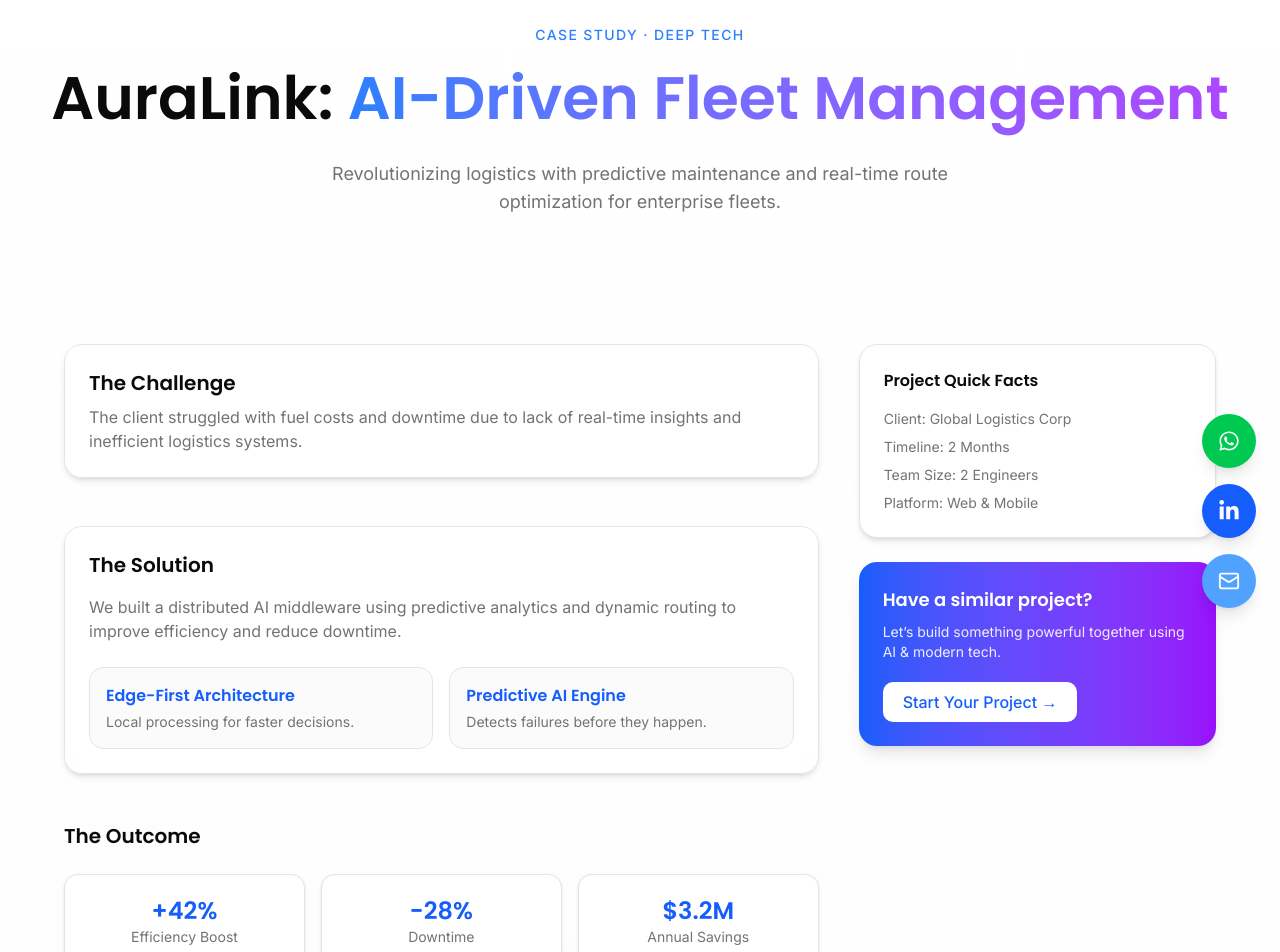
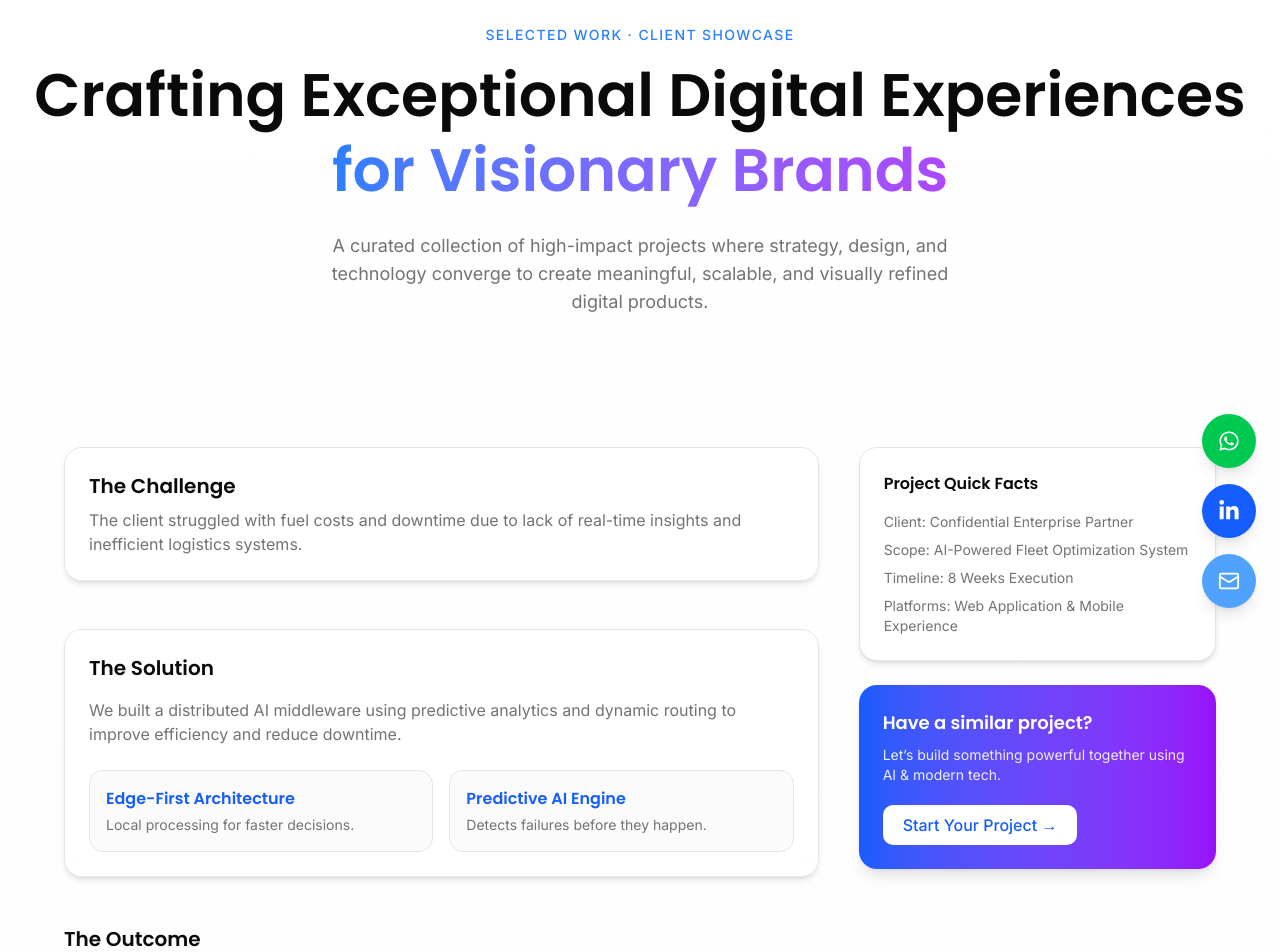
Before and after one commit to hemantgupta98/StackNova, a Next.js app in the folder frontend/: page /src/projects in a window 1280 px wide. Shown: the part 120-1072 px from the top of the page. Built offline with nearby package versions, Linux system fonts and the light colour scheme.

Commit message:
Add animation on service page and keep updation

```diff
--- a/frontend/app/src/projects/page.tsx
+++ b/frontend/app/src/projects/page.tsx
@@ -1,7 +1,9 @@
 "use client";
 
-import { motion, type Variants } from "framer-motion";
+import { motion, useScroll, useTransform, type Variants } from "framer-motion";
 import Projects from "@/components/ui/project";
+import { useRef } from "react";
+import { useRouter } from "next/navigation";
 
 const card3DVariant: Variants = {
   hidden: { opacity: 0, y: 60, rotateX: 15 },
@@ -16,6 +18,25 @@ const card3DVariant: Variants = {
     },
   },
 };
+const containerStagger = {
+  hidden: {},
+  visible: {
+    transition: {
+      staggerChildren: 0.15,
+      delayChildren: 0.2,
+    },
+  },
+};
+
+const fadeUp: Variants = {
+  hidden: { opacity: 0, y: 40 },
+  visible: {
+    opacity: 1,
+    y: 0,
+    transition: { type: "spring", stiffness: 80 },
+  },
+};
+
 const handleViewProject = () => {
   document.getElementById("project")?.scrollIntoView({
     behavior: "smooth",
@@ -23,26 +44,58 @@ const handleViewProject = () => {
   });
 };
 export default function Home() {
+  const ref = useRef(null);
+  const { scrollYProgress } = useScroll({
+    target: ref,
+    offset: ["start end", "end start"],
+  });
+
+  const yParallax = useTransform(scrollYProgress, [0, 1], [50, -50]);
+  const router = useRouter();
   return (
-    <main className="bg-linear-to-b from-background to-muted/40 text-foreground min-h-screen">
+    <motion.main
+      ref={ref}
+      initial={{ opacity: 0 }}
+      animate={{ opacity: 1 }}
+      transition={{ duration: 0.6 }}
+      className="bg-linear-to-b from-background to-muted/40 text-foreground min-h-screen"
+    >
       {/* Hero */}
-      <section className="text-center py-20 px-6">
-        <p className="text-sm text-blue-500 font-medium tracking-widest uppercase">
-          Case Study · Deep Tech
-        </p>
+      <motion.section
+        variants={containerStagger}
+        initial="hidden"
+        whileInView="visible"
+        viewport={{ once: true }}
+        className="text-center py-20 px-6"
+      >
+        <motion.p
+          variants={fadeUp}
+          className="text-sm text-blue-500 font-medium tracking-widest uppercase"
+        >
+          Selected Work · Client Showcase
+        </motion.p>
 
-        <h2 className="text-4xl md:text-6xl font-bold mt-4 leading-tight">
-          AuraLink:{" "}
-          <span className="bg-linear-to-r from-blue-500 to-purple-500 bg-clip-text text-transparent">
-            AI-Driven Fleet Management
-          </span>
-        </h2>
+        <motion.div style={{ y: yParallax }}>
+          <motion.h2
+            variants={fadeUp}
+            className="text-4xl md:text-6xl font-bold mt-4 leading-tight"
+          >
+            Crafting Exceptional Digital Experiences{" "}
+            <span className="bg-linear-to-r from-blue-500 to-purple-500 bg-clip-text text-transparent">
+              for Visionary Brands
+            </span>
+          </motion.h2>
 
-        <p className="text-muted-foreground mt-6 max-w-2xl mx-auto text-lg">
-          Revolutionizing logistics with predictive maintenance and real-time
-          route optimization for enterprise fleets.
-        </p>
-      </section>
+          <motion.p
+            variants={fadeUp}
+            className="text-muted-foreground mt-6 max-w-2xl mx-auto text-lg"
+          >
+            A curated collection of high-impact projects where strategy, design,
+            and technology converge to create meaningful, scalable, and visually
+            refined digital products.
+          </motion.p>
+        </motion.div>
+      </motion.section>
 
       {/* Content */}
       <section className="grid md:grid-cols-3 gap-10 px-6 md:px-16 py-12">
@@ -50,7 +103,16 @@ export default function Home() {
         <div className="md:col-span-2 space-y-12">
           {/* Challenge */}
           <motion.div
-            whileHover={{ y: -5 }}
+            variants={card3DVariant}
+            initial="hidden"
+            whileInView="visible"
+            viewport={{ once: true, margin: "-100px" }}
+            whileHover={{
+              rotateY: 6,
+              rotateX: 6,
+              scale: 1.03,
+            }}
+            style={{ transformStyle: "preserve-3d" }}
             className="p-6 rounded-2xl shadow-md border bg-background/60 backdrop-blur"
           >
             <h3 className="text-xl font-semibold mb-2">The Challenge</h3>
@@ -62,7 +124,16 @@ export default function Home() {
 
           {/* Solution */}
           <motion.div
-            whileHover={{ y: -5 }}
+            variants={card3DVariant}
+            initial="hidden"
+            whileInView="visible"
+            viewport={{ once: true, margin: "-100px" }}
+            whileHover={{
+              rotateY: 6,
+              rotateX: 6,
+              scale: 1.03,
+            }}
+            style={{ transformStyle: "preserve-3d" }}
             className="p-6 rounded-2xl shadow-md border bg-background/60 backdrop-blur"
           >
             <h3 className="text-xl font-semibold mb-4">The Solution</h3>
@@ -101,11 +172,23 @@ export default function Home() {
           <div>
             <h3 className="text-xl font-semibold mb-6">The Outcome</h3>
 
-            <div className="grid sm:grid-cols-3 gap-4">
+            <motion.div
+              variants={card3DVariant}
+              initial="hidden"
+              whileInView="visible"
+              viewport={{ once: true, margin: "-100px" }}
+              whileHover={{
+                rotateY: 6,
+                rotateX: 6,
+                scale: 1.03,
+              }}
+              style={{ transformStyle: "preserve-3d" }}
+              className="grid sm:grid-cols-3 gap-4"
+            >
               {[
                 { value: "+42%", label: "Efficiency Boost" },
-                { value: "-28%", label: "Downtime" },
-                { value: "$3.2M", label: "Annual Savings" },
+                { value: "2", label: "Projects Delivered" },
+                { value: "100%", label: "Client Satisfaction" },
               ].map((item) => (
                 <motion.div
                   key={item.label}
@@ -118,42 +201,81 @@ export default function Home() {
                   <p className="text-sm text-muted-foreground">{item.label}</p>
                 </motion.div>
               ))}
-            </div>
+            </motion.div>
 
             {/* Testimonial */}
-            <div className="mt-8 p-6 rounded-2xl bg-muted/50 backdrop-blur border shadow-sm">
+            <motion.div
+              variants={card3DVariant}
+              initial="hidden"
+              whileInView="visible"
+              viewport={{ once: true, margin: "-100px" }}
+              whileHover={{
+                rotateY: 6,
+                rotateX: 6,
+                scale: 1.03,
+              }}
+              style={{ transformStyle: "preserve-3d" }}
+              className="mt-8 p-6 rounded-2xl bg-muted/50 backdrop-blur border shadow-sm"
+            >
               <p className="italic text-muted-foreground">
                 &quot;StackNova didn’t just build an app; they transformed our
                 data strategy and improved delivery efficiency.&quot;
               </p>
               <p className="mt-3 font-semibold">— Hemant Gupta</p>
-            </div>
+            </motion.div>
           </div>
         </div>
 
         {/* RIGHT SIDEBAR */}
         <div className="space-y-6">
-          <div className="p-6 rounded-2xl border shadow-md bg-background">
+          <motion.div
+            variants={card3DVariant}
+            initial="hidden"
+            whileInView="visible"
+            viewport={{ once: true, margin: "-100px" }}
+            whileHover={{
+              rotateY: 6,
+              rotateX: 6,
+              scale: 1.03,
+            }}
+            style={{ transformStyle: "preserve-3d" }}
+            className="p-6 rounded-2xl border shadow-md bg-background"
+          >
             <h4 className="font-semibold mb-4">Project Quick Facts</h4>
             <ul className="text-sm text-muted-foreground space-y-2">
-              <li>Client: Global Logistics Corp</li>
-              <li>Timeline: 2 Months</li>
-              <li>Team Size: 2 Engineers</li>
-              <li>Platform: Web & Mobile</li>
+              <li>Client: Confidential Enterprise Partner</li>
+              <li>Scope: AI-Powered Fleet Optimization System</li>
+              <li>Timeline: 8 Weeks Execution</li>
+              <li>Platforms: Web Application & Mobile Experience</li>
             </ul>
-          </div>
+          </motion.div>
 
           {/* CTA (UPGRADED 🔥) */}
-          <div className="p-6 rounded-2xl bg-linear-to-r from-blue-600 to-purple-600 text-white shadow-lg">
+          <motion.div
+            variants={card3DVariant}
+            initial="hidden"
+            whileInView="visible"
+            viewport={{ once: true, margin: "-100px" }}
+            whileHover={{
+              rotateY: 6,
+              rotateX: 6,
+              scale: 1.03,
+            }}
+            style={{ transformStyle: "preserve-3d" }}
+            className="p-6 rounded-2xl bg-linear-to-r from-blue-600 to-purple-600 text-white shadow-lg"
+          >
             <h4 className="font-semibold text-lg">Have a similar project?</h4>
             <p className="text-sm mt-2 opacity-90">
               Let’s build something powerful together using AI & modern tech.
             </p>
 
-            <button className="mt-5 bg-white text-blue-600 px-5 py-2 rounded-lg font-medium hover:scale-105 transition">
+            <button
+              onClick={() => router.push("/src/pricing")}
+              className="mt-5 bg-white text-blue-600 px-5 py-2 rounded-lg font-medium hover:scale-105 transition cursor-pointer"
+            >
               Start Your Project →
             </button>
-          </div>
+          </motion.div>
         </div>
       </section>
 
@@ -209,6 +331,6 @@ export default function Home() {
           </div>
         </motion.div>
       </section>
-    </main>
+    </motion.main>
   );
 }
--- a/frontend/app/src/service/page.tsx
+++ b/frontend/app/src/service/page.tsx
@@ -5,6 +5,7 @@ import { X } from "lucide-react";
 import { motion, useScroll, useTransform, type Variants } from "framer-motion";
 import { useRouter } from "next/navigation";
 import ServiceFeature from "@/components/ui/featureService";
+import { toast, Toaster } from "sonner";
 
 const services = [
   {
@@ -147,6 +148,21 @@ export default function Home() {
   });
   const yParallax = useTransform(scrollYProgress, [0, 1], [50, -50]);
 
+  const handleGetStarted = () => {
+    toast(" Let's get started!", {
+      description: "Drop a simple message and I'll respond within 24 hours.",
+      action: {
+        label: "OK",
+        onClick: async () => {
+          await router.push("/src/contact");
+
+          setTimeout(() => {
+            window.scrollTo({ top: 0, behavior: "smooth" });
+          }, 100);
+        },
+      },
+    });
+  };
   return (
     <motion.div
       ref={ref}
@@ -156,7 +172,7 @@ export default function Home() {
       className="min-h-screen bg-background text-foreground px-6 py-16"
     >
       {/* Heading */}
-
+      <Toaster position="top-center" expand richColors />
       <motion.div
         variants={containerStagger}
         initial="hidden"
@@ -283,7 +299,10 @@ export default function Home() {
                 </ul>
               </div>
 
-              <button className="w-full px-7 py-3 rounded-xl bg-blue-500 hover:bg-blue-600 text-white font-semibold transition shadow-lg shadow-blue-500/30">
+              <button
+                onClick={handleGetStarted}
+                className="w-full px-7 py-3 rounded-xl bg-blue-500 hover:bg-blue-600 text-white font-semibold transition shadow-lg shadow-blue-500/30"
+              >
                 Get Started
               </button>
             </div>
```
